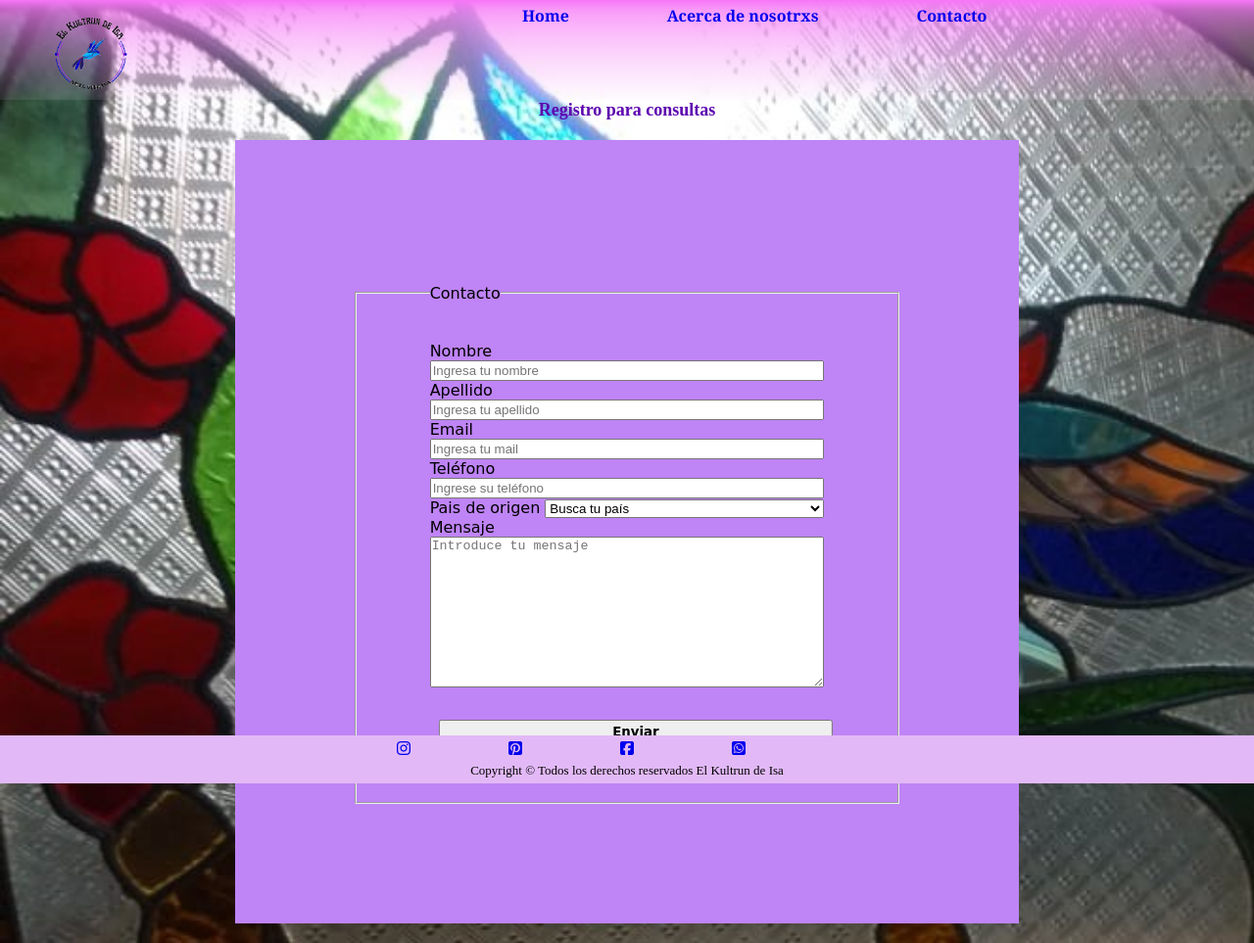
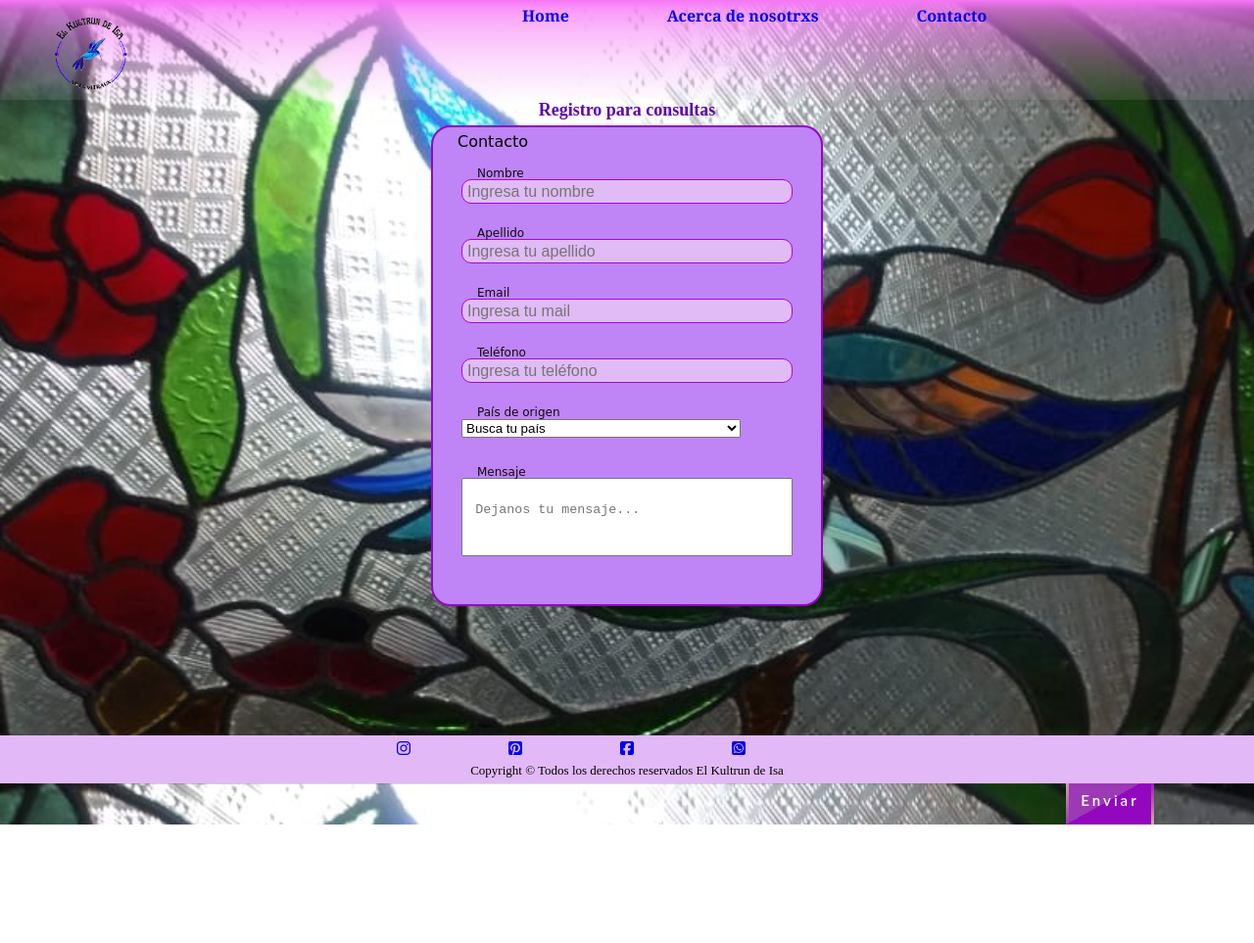
Before and after one commit to isamess/Kultrun, a plain HTML site: page templates/contact.html in a window 1280 px wide. Shown: the whole page at 98% size. After the commit the page ends 842 px from the top, so only its background shows below. Drawn offline with nearby package versions, Linux system fonts and the light colour scheme.

Commit message:
modificación formulario

```diff
--- a/static/contact.css
+++ b/static/contact.css
@@ -1,38 +1,207 @@
 form {
     display: flex;
-    align-items: center;
+    align-items:center;
     justify-content: center;
-    height: 100vh;
-    width: 100vh;
+    max-width: 400px;
+    height: fit-content;
+    width: 90%;
     font-family: cursive;
     background-color: rgb(191, 132, 246);
     margin-left: auto;
     margin-right: auto;
-    margin-top: 20px;
+    margin-top:5px;
     margin-bottom: 20px;
-    padding-top: 25px;
+    border-radius:20px;
+    padding-top: 5px;
+    border: 2px solid #9108bf;
+
+
+}
+form .form-control {
+    align-items:center;
+    height: 40px;
+    width: 100%;
+    position: relative;
+    margin-top: 5px;
+    padding:4px;
+}
+.form-control label {
+    position: absolute;
+    left: 20px;
+    top: 50%;
+    transform: translateY(-210%);
+    font-size: 0.75rem;
+    pointer-events: none;
+    color: #0d0c0c;
+    transition: all 0.1s ease;
+
+
 }
 
-input,
+.form-control input {
+    height: 80%;
+    width: 100%;
+    background: rgb(224, 187, 246);
+    border: 1px solid rgb(176, 2, 215);
+    outline: none;
+    border-radius: 10px;
+    color: #0c0b0b;
+    font-size: 1rem;
+    padding-left: 5px;
+
+
+
+}
+
+.input,
 textarea {
     width: 100%;
-    padding: 1px;
+    padding: 1.8em 1em;
     outline: none;
+    resize: none;
+}
+.form__input--message{
+    resize:none;
+    padding: 1.8em 1em;
+}
+.fieldset {
+    display:grid;
+    width: 100%;
+    gap:1em;
+    grid-auto-columns: 100%;
+    padding: 20px 25px;
+    outline: none;
+    border:none;
 }
 
-label {
-    line-height: 0.5rem;
+/*
+.input[type="submit"] {
+    transform: translate(2.2%);
+    padding: 5px;
+    margin-top: 10rem;
+    font-family: cursive;
+    font-weight: bold;
+    width: 100%;
+    margin-bottom:0.6rem
+} */
+
+
+/*boton transiciones*/
+
+.wrapper{
+    position: absolute;
+    top:99vh;
+    left:85%;
+    transform: translate(-50%, -50%);
+    width: fit-content;
+    height:auto;
+}
+button{
+    width:90px;
+    height:50px;
+    background: linear-gradient(to left top, #9108bf 50%, #9c39b5 50%);
+    border-style: none;
+    color:#fff;
+    font-size: 15px;
+    letter-spacing: 3px;
+    font-family: 'Lato';
+    font-weight: 600;
+    outline: none;
+    cursor: pointer;
+    position:absolute;
+    padding: 0px 0px 0px 0px;
+    overflow: hidden;
+    transition: all .5s;
+    box-shadow: 0px 1px 2px rgba(0,0,0,.2);
+}
+button span{
+    position: absolute;
+    display: block;
+}
+button span:nth-child(1){
+    height: 3px;
+    width:200px;
+    top:0px;
+    left:-200px;
+    background: linear-gradient(to right, rgba(0,0,0,0), #f6e58d);
+    border-top-right-radius: 1px;
+    border-bottom-right-radius: 1px;
+    animation: span1 2s linear infinite;
+    animation-delay: 1s;
 }
 
-input[type="submit"] {
-    transform: translate(2.2%);
-    padding: 3px;
-    margin-top: 0.6rem;
-    font-family: cursive;
-    font-weight: bold;
+@keyframes span1{
+    0%{
+        left:-200px
+    }
+    100%{
+        left:200px;
+    }
+}
+button span:nth-child(2){
+    height: 70px;
+    width: 3px;
+    top:-70px;
+    right:0px;
+    background: linear-gradient(to bottom, rgba(0,0,0,0), #f6e58d);
+    border-bottom-left-radius: 1px;
+    border-bottom-right-radius: 1px;
+    animation: span2 2s linear infinite;
+    animation-delay: 2s;
+}
+@keyframes span2{
+    0%{
+        top:-70px;
+    }
+    100%{
+        top:70px;
+    }
+}
+button span:nth-child(3){
+    height:3px;
+    width:200px;
+    right:-200px;
+    bottom: 0px;
+    background: linear-gradient(to left, rgba(0,0,0,0), #f6e58d);
+    border-top-left-radius: 1px;
+    border-bottom-left-radius: 1px;
+    animation: span3 2s linear infinite;
+    animation-delay: 3s;
+}
+@keyframes span3{
+    0%{
+        right:-200px;
+    }
+    100%{
+        right: 200px;
+    }
 }
 
-fieldset {
-    padding: 40px 75px;
+button span:nth-child(4){
+    height:70px;
+    width:3px;
+    bottom:-70px;
+    left:0px;
+    background: linear-gradient(to top, rgba(0,0,0,0), #f6e58d);
+    border-top-right-radius: 1px;
+    border-top-left-radius: 1px;
+    animation: span4 2s linear infinite;
+    animation-delay: 4s;
+}
+@keyframes span4{
+    0%{
+        bottom: -70px;
+    }
+    100%{
+        bottom:70px;
+    }
+}
 
+button:hover{
+    transition: all .5s;
+    transform: rotate(-3deg) scale(1.1);
+    box-shadow: 0px 3px 5px rgba(0,0,0,.4);
 }
+button:hover span{
+    animation-play-state: paused;
+}
--- a/static/style.css
+++ b/static/style.css
@@ -6,10 +6,22 @@
     padding: 0;
     box-sizing: border-box;
 }
+/* <uniquifier>: Use a unique and descriptive class name
+<weight>: Use a value from 400 to 900*/
+
+.playfair-display p {
+  font-family: Playfair Display, serif;
+  font-optical-sizing: auto;
+  font-weight: 400;
+  font-style: normal;
+}
 
 .body {
     background-image:url(../static/img/puertaRecorte.jpeg);
     background-size:cover;
+    min-height: 100vh;
+    width: 100%;
+
 }
 
 .header{
@@ -30,7 +42,10 @@
     padding-top: 10px;
     animation: bounce;
     animation-duration: 3s;
-
+}
+#logo hover{
+    animation: bounce;
+    animation-duration: 3s infinite ;
 }
 .nav{
     padding: 3px;
@@ -83,20 +98,21 @@ a{
     text-decoration: none;
     font-weight: bold;
 }
-.main p{
+.titulo p{
+    padding: 15px;
+    font-size:15px;
+    font-family: Playfair Display;
 
-    padding: 15px;
-    font-size:small;
 }
 
-.main h1{
+.titulo h1{
     text-align: center;
     color:rgb(95, 11, 180);
     text-shadow: -1px -3px 20px rgb(240, 237, 237);
     -webkit-text-stroke: 1px rgb(229, 169, 238);
     font-size: 60px;
 }
-.main h2{
+.titulo h2{
     text-align: center;
     font-style: italic;
     font-size: 40px;
@@ -144,3 +160,13 @@ a{
     background-size:cover;
     background-position: center;
 }
+#about {
+    width: 800px;
+    text-align: center;
+    margin:auto
+}
+.ab-image{
+    background-image: url(../static/img/collage6x5.jpg);
+    background-size: cover;
+    height: 650px;;
+}
--- a/templates/contact.html
+++ b/templates/contact.html
@@ -35,13 +35,13 @@
     <main >
         <h2 style="text-align: center; color:rgb(92, 3, 175); font-size: 18px;" >Registro para consultas</h2>
 
-        <section  >
+        <section>
         <form class="form"  action="#" method="get">
-        <fieldset >
+        <fieldset class="fieldset" >
             <legend>Contacto</legend>
             <div class="form-control">
                 <label for="">Nombre</label>
-                <input type="text" name="firstname" id="firstname" placeholder="Ingresa tu nombre"required/>
+                <input type="text" name="firstname" id="firstname" placeholder="Ingresa tu nombre" required/>
             </div>
             <div class="form-control">
                 <label for="">Apellido</label>
@@ -54,14 +54,14 @@
                 <input type="email" name="email" id="email" placeholder="Ingresa tu mail" required/>
             </div>
             <div class="form-control">
-                <label for="" id="phone" >Teléfono</label>
-                <input type="phone" name="phone" id="phone" placeholder="Ingrese su teléfono"/>
+                <label for="">Teléfono</label>
+                <input type="phone" name="phone" id="phone" placeholder="Ingresa tu teléfono"/>
             </div>
 
             <div class="form-control">
-                <label>Pais de origen</label>
+                <label>País de origen</label>
                 <select name="pais">
-                    <option value=""> Busca tu país</option>
+                    <option value="" style="background-color:rgb(224, 187, 246); font-family:inherit;"> Busca tu país</option>
                     <option value="Afganistán" id="AF">Afganistán</option>
                     <option value="Albania" id="AL">Albania</option>
                     <option value="Alemania" id="DE">Alemania</option>
@@ -302,26 +302,32 @@
                     </select>
             </div>
             <div class="form-control">
-                <label for="message">Mensaje</label>
-            <textarea
+                <label for="">Mensaje </label>
+            <textarea class="form__input--message"
                 id="message"
-                cols="30"
-                rows="10"
-                placeholder="Introduce tu mensaje"
+
+                placeholder="Dejanos tu mensaje..."
                 required
             ></textarea>
             </div>
+            <br>
+            <br>
+            <br>
 
-                <br>
-                <div class="form-control">
-                    <input type="submit" value="Enviar" class="submit-btn" />
-                </div>
-                <br>
         </fieldset>
     </form>
-        </section>
+    <div class="wrapper">
+        <button>
+          Enviar
+          <span></span>
+          <span></span>
+          <span></span>
+          <span></span>
+        </button>
+      </div>
 
-    </main>
+</section>
+</main>
 
     <footer class="footer">
         <ul class="nav-links">
```
Also changed, not shown: index.html (+7 -2 lines), templates/about.html (+13 -6 lines), static/img/DSC06826.JPG (added), static/img/DSC07293.jpg (added), static/img/Fanal-chico-piedras.jpg (added), static/img/IMG_20221225_204602288.jpg (added), static/img/LuminariaAzules (7).jpg (added), static/img/arañaAbejas (6).jpg (added), static/img/collage4x4.jpg (added), static/img/collage6x5.jpg (added), 3 other files.
